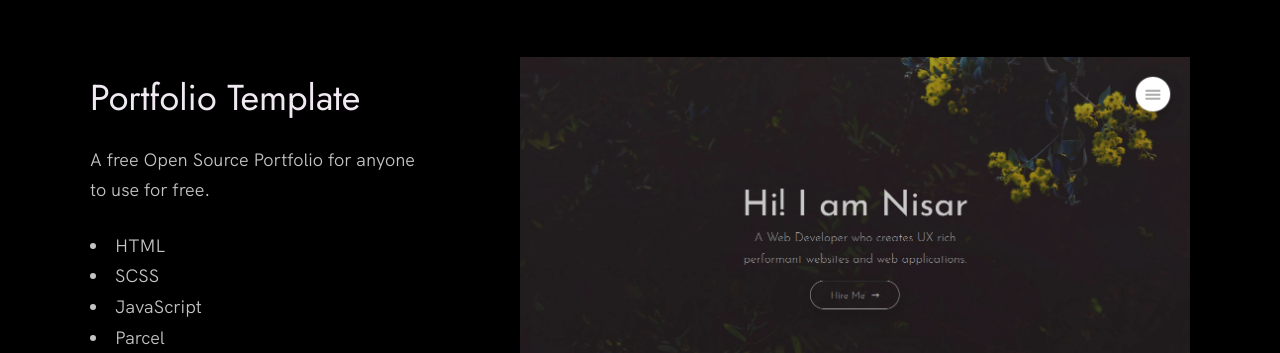
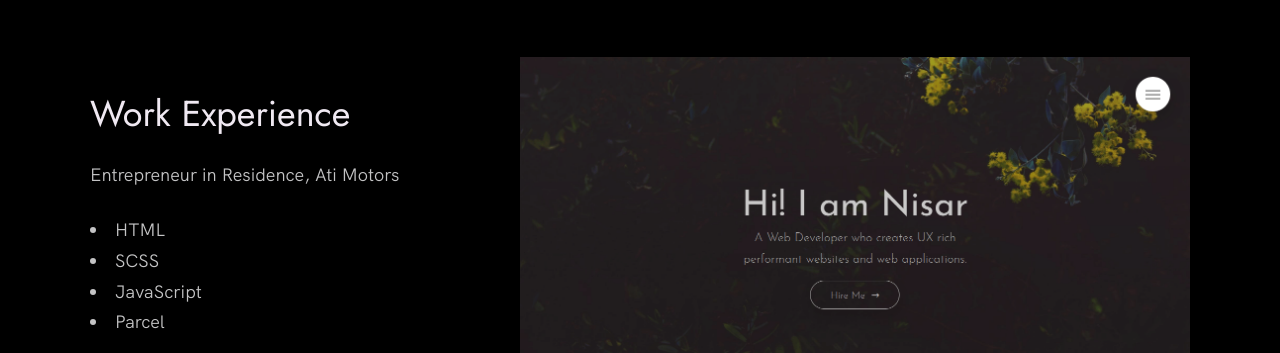
Before and after one commit to varuncraghavendra/portfolio, a plain HTML site: page index.html in a window 1280 px wide. Shown: the part 1011-1364 px from the top of the page. Drawn offline with Linux system fonts and the light colour scheme.

Commit message:
initial commit

```diff
--- a/index.html
+++ b/index.html
@@ -78,9 +78,9 @@
 
           <div class="work__box">
             <div class="work__text">
-              <h3>Portfolio Template</h3>
+              <h3>Work Experience</h3>
               <p>
-                A free Open Source Portfolio for anyone to use for free.
+                Entrepreneur in Residence, Ati Motors
               </p>
               <ul class="work__list">
                 <li>HTML</li>
@@ -217,7 +217,7 @@
            me is via an email.
         </p>
         <!-- Replace the email with yours -->
-        <a href="mailto:you@example.com" class="btn">you@example.com</a>
+        <a href="mailto:you@example.com" class="btn">raghavendra.va@northeastern.edu</a>
       </div>
     </div>
   </section>
```
